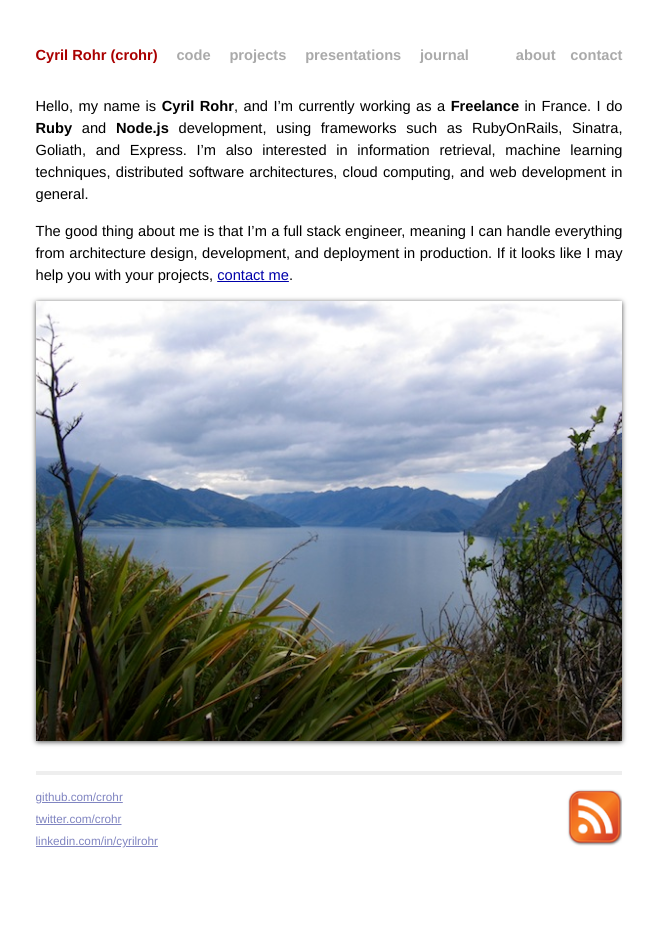
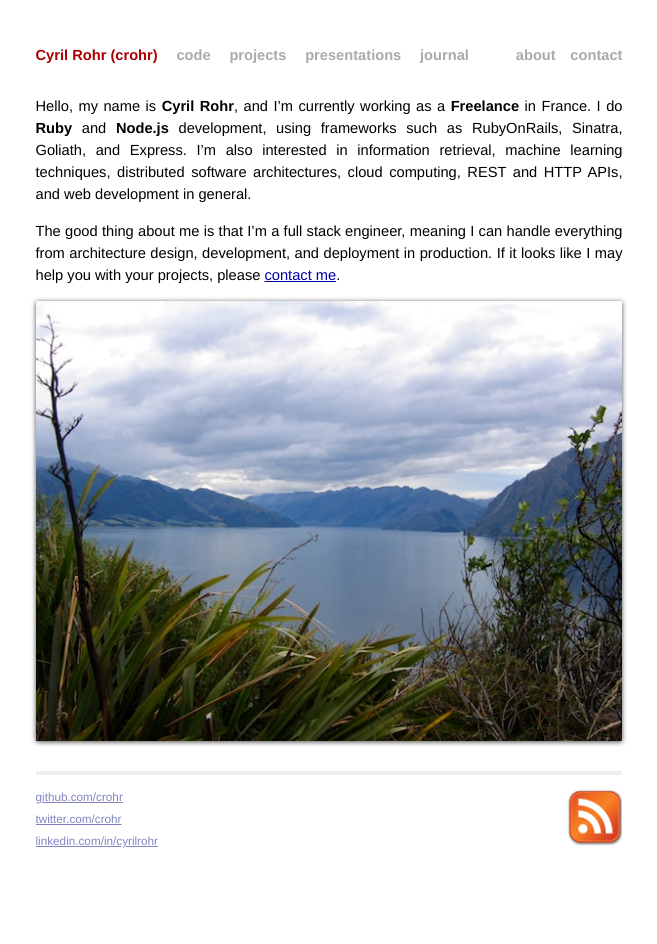
Before and after one commit to crohr/crohr.github.com, a Jekyll site: the page built from index.md, in a window 1280 px wide. Shown: the whole page, without its empty margins (311-968 px from the left). Built offline with Jekyll 4.4.1, drawn with Linux system fonts in a browser that asks for light colours.

Commit message:
Improve about snippet.

```diff
--- a/_includes/about.md
+++ b/_includes/about.md
@@ -1,10 +1,10 @@
 Hello, my name is **Cyril Rohr**, and I'm currently working as a **Freelance**
 in France. I do **Ruby** and **Node.js** development, using frameworks such as
-RubyOnRails, Sinatra, Goliath, and Express. I'm also interested in information
+RubyOnRails, Sinatra, Goliath, and Express. I’m also interested in information
 retrieval, machine learning techniques, distributed software architectures,
-cloud computing, and web development in general.
+cloud computing, REST and HTTP APIs, and web development in general.
 
 The good thing about me is that I'm a full stack engineer, meaning I can
 handle everything from architecture design, development, and deployment in
-production. If it looks like I may help you with your projects, <a
+production. If it looks like I may help you with your projects, please <a
 href="/contact">contact me</a>.
```
